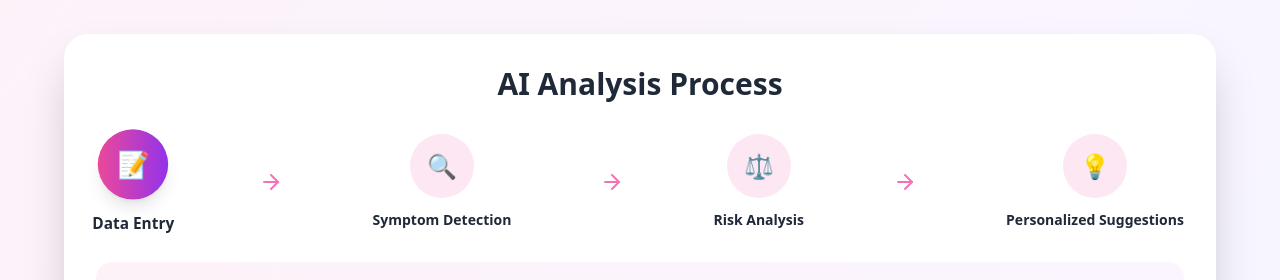
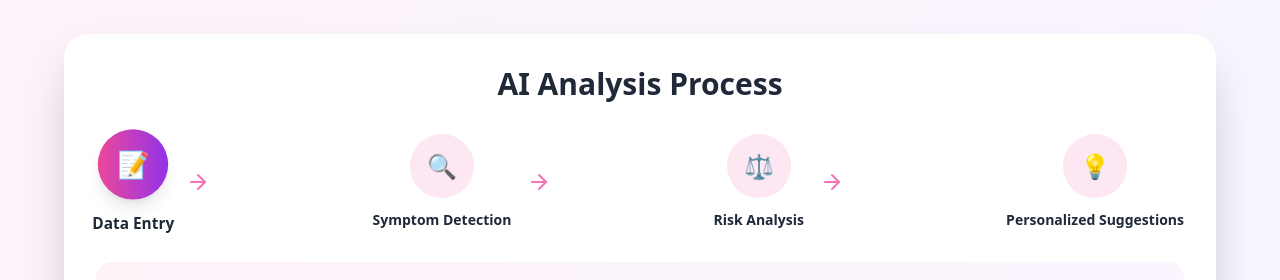
Before and after one commit to Kashvi009/janani-ai-compass, a React (Vite) app: page / in a window 1280 px wide. Shown: the part 2840-3120 px from the top of the page. Built offline with nearby package versions, Linux system fonts and the light colour scheme.

Commit message:
Fix: Resolve errors
Attempted to resolve errors in the application.

```diff
--- a/src/components/AIModelExplanation.tsx
+++ b/src/components/AIModelExplanation.tsx
@@ -88,7 +88,7 @@ export const AIModelExplanation = () => {
           <div className="hidden lg:block">
             <div className="flex items-center justify-between mb-8">
               {steps.map((step, index) => (
-                <React.Fragment key={step.id}>
+                <div key={step.id} className="flex items-center">
                   <div
                     className={`flex flex-col items-center cursor-pointer transition-all duration-300 ${
                       currentStep === index ? 'scale-110' : 'hover:scale-105'
@@ -107,7 +107,7 @@ export const AIModelExplanation = () => {
                   {index < steps.length - 1 && (
                     <ArrowRight className="h-6 w-6 text-pink-400 mx-4" />
                   )}
-                </React.Fragment>
+                </div>
               ))}
             </div>
           </div>
```
